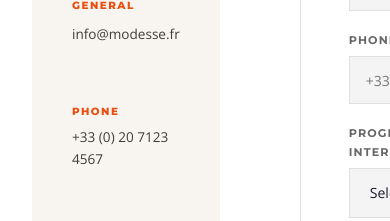
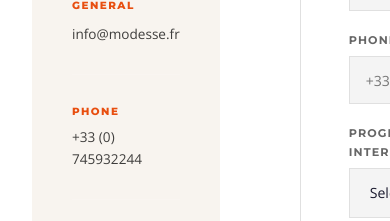
Before and after one commit to maryamastic/my-university, a Next.js app: page /en/contact in a window 390 px wide. Shown: the part 980-1201 px from the top of the page. Built offline with nearby package versions, Linux system fonts and the light colour scheme.

Commit message:
added phone number

```diff
--- a/app/[locale]/contact/page.tsx
+++ b/app/[locale]/contact/page.tsx
@@ -180,7 +180,7 @@ export default function ContactPage() {
                   {t("phoneLabel")}
                 </p>
                 <p style={{ fontFamily: "Open Sans, sans-serif", fontSize: "0.85rem", color: "rgba(0, 0, 0, 0.75)" }}>
-                  +33 (0) 20 7123 4567
+                  +33 (0) 745932244
                 </p>
               </div>
 
```
